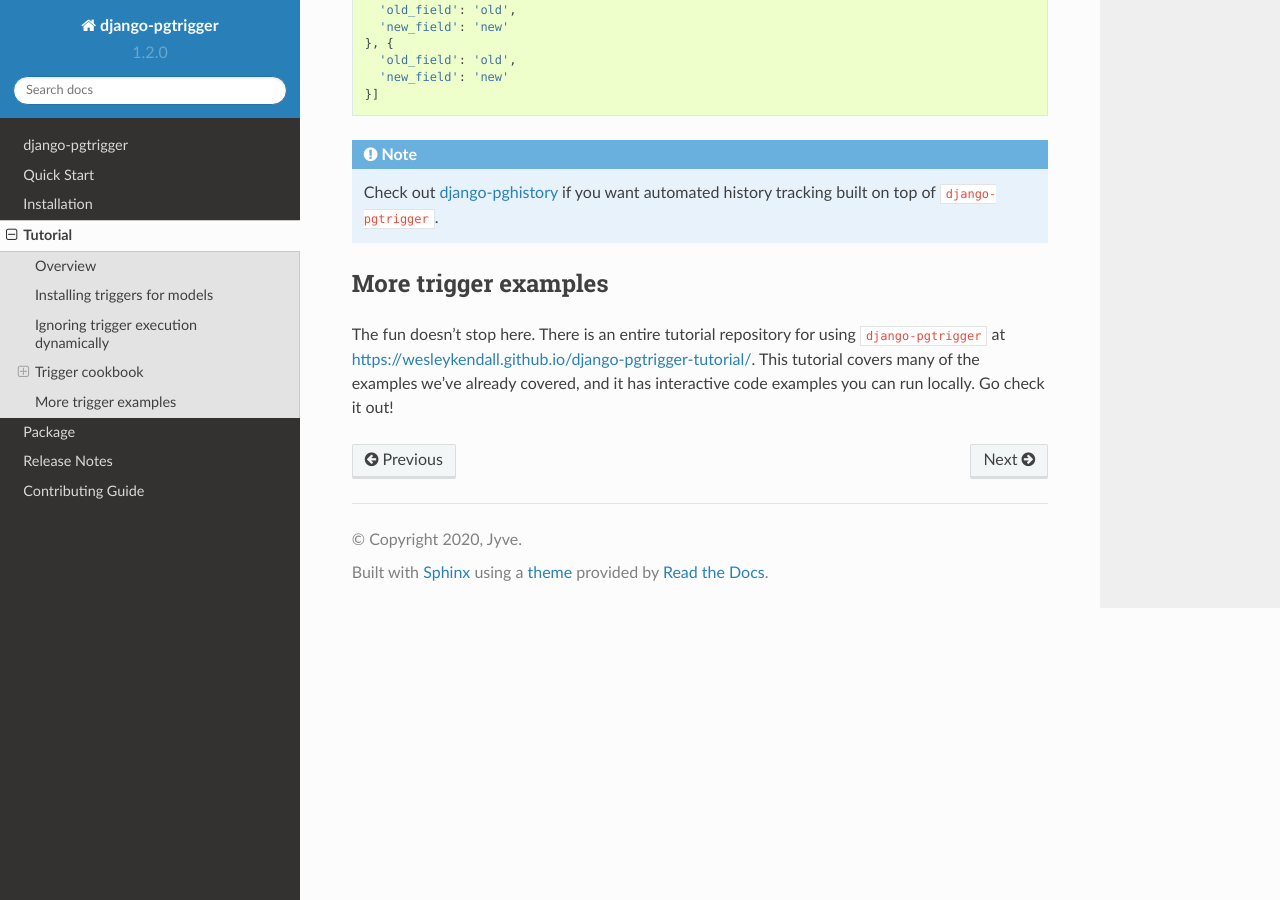
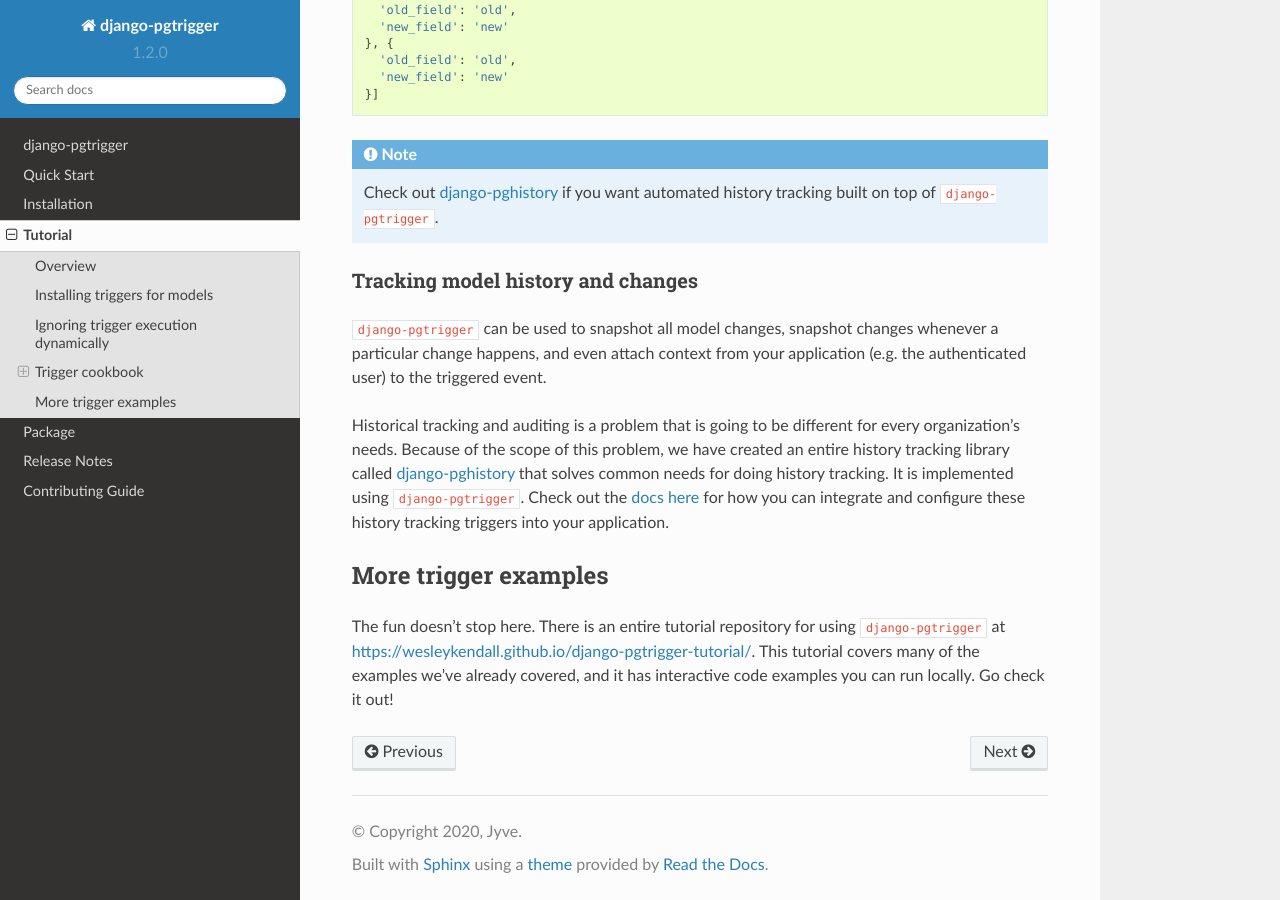
Before and after one commit to Opus10/django-pgtrigger, a Sphinx documentation site: the page built from docs/tutorial.rst, in a window 1280 px wide and 900 px high, scrolled down 12125 px. Built offline with Sphinx 7.4.7 and the Read the Docs theme 2.0.0, drawn with Linux system fonts in a browser that asks for light colours; the version number is read from the project's files by our own code.

Commit message:
Added trigger cookbook example for how to track history and model changes.
Type: trivial

```diff
--- a/docs/tutorial.rst
+++ b/docs/tutorial.rst
@@ -692,6 +692,23 @@
     ``django-pgtrigger``.
 
 
+Tracking model history and changes
+----------------------------------
+
+``django-pgtrigger`` can be used to snapshot all model changes, snapshot
+changes whenever a particular change happens, and even attach context from
+your application (e.g. the authenticated user) to the triggered event.
+
+Historical tracking and auditing is a problem that is going to be different
+for every organization's needs. Because of the scope of this problem, we
+have created an entire history tracking library called
+`django-pghistory <https://django-pghistory.readthedocs.io>`__
+that solves common needs for doing history tracking. It is implemented
+using ``django-pgtrigger``. Check out
+the `docs here <https://django-pghistory.readthedocs.io>`__ for how you
+can integrate and configure these history tracking triggers into your
+application.
+
 More trigger examples
 ~~~~~~~~~~~~~~~~~~~~~
 
```
